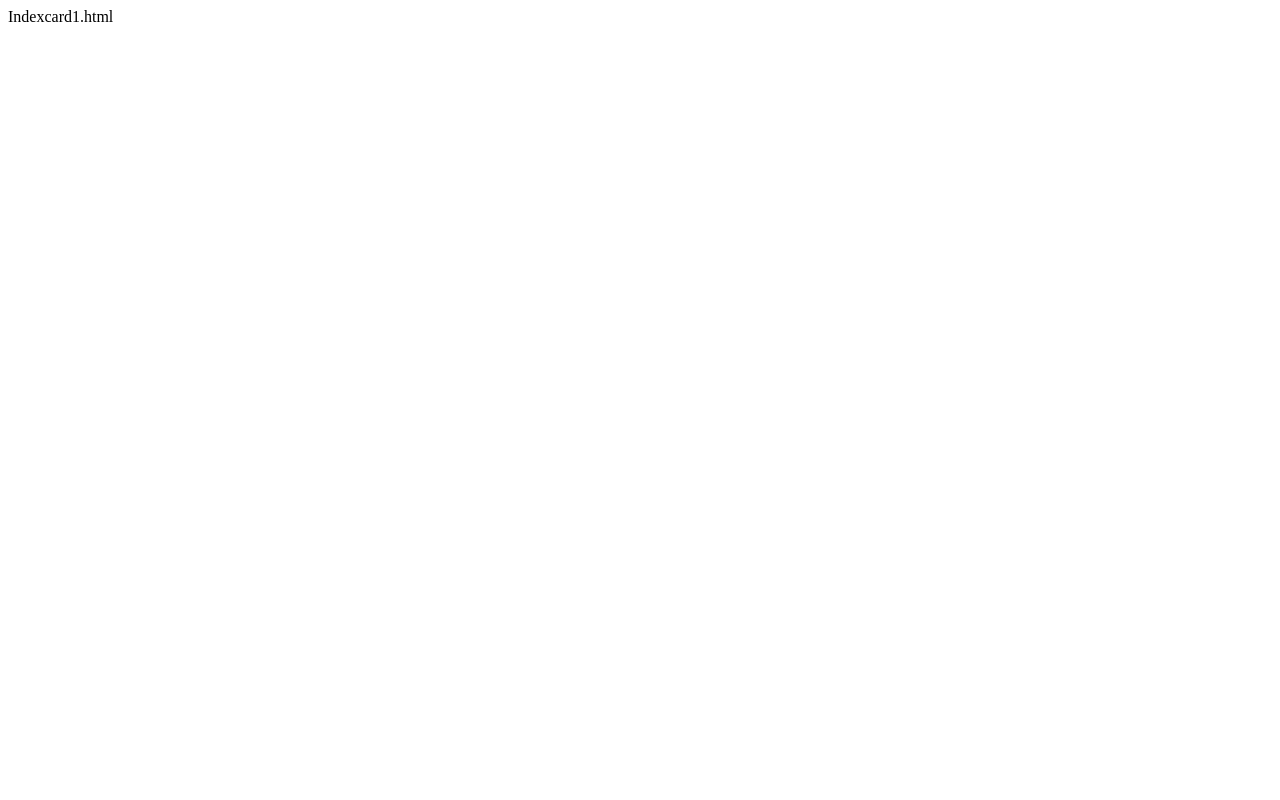
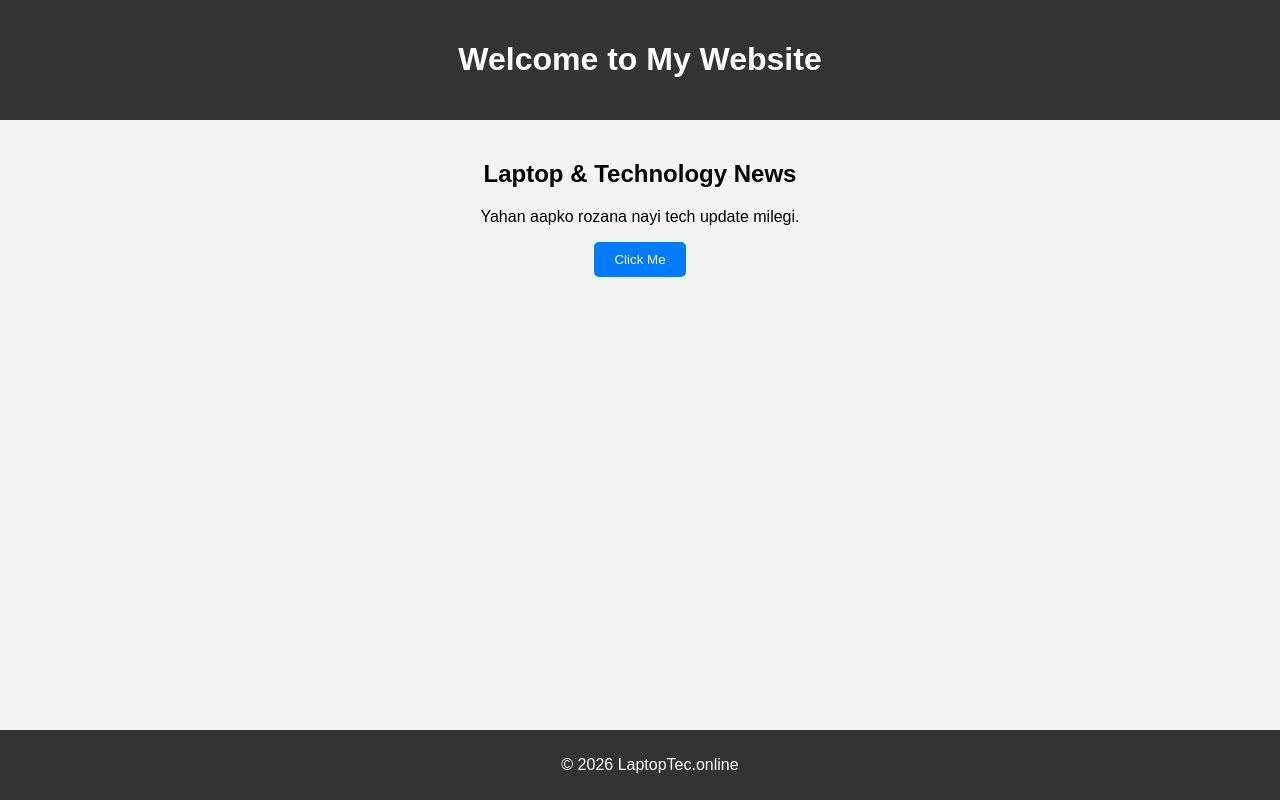
Before and after one commit to Suhana943/AI-ASSTACE, a plain HTML site: page Indexcard1.html in a window 1280 px wide. Drawn offline with Linux system fonts and the light colour scheme.

Commit message:
This change the 1web page

```diff
--- a/Indexcard1.html
+++ b/Indexcard1.html
@@ -1 +1,34 @@
-Indexcard1.html
+<!DOCTYPE html>
+<html lang="en">
+<head>
+    <meta charset="UTF-8">
+    <meta name="viewport" content="width=device-width, initial-scale=1.0">
+    <title>Mera Professional Webpage</title>
+    <style>
+        /* CSS Styling */
+        body { font-family: Arial, sans-serif; margin: 0; padding: 0; background-color: #f4f4f4; }
+        header { background: #333; color: #fff; padding: 20px; text-align: center; }
+        .container { padding: 20px; text-align: center; }
+        .btn { padding: 10px 20px; background: #007bff; color: white; border: none; cursor: pointer; border-radius: 5px; }
+        .btn:hover { background: #0056b3; }
+        footer { background: #333; color: white; text-align: center; padding: 10px; position: fixed; width: 100%; bottom: 0; }
+    </style>
+</head>
+<body>
+
+    <header>
+        <h1>Welcome to My Website</h1>
+    </header>
+
+    <div class="container">
+        <h2>Laptop & Technology News</h2>
+        <p>Yahan aapko rozana nayi tech update milegi.</p>
+        <button class="btn" onclick="alert('Welcome!')">Click Me</button>
+    </div>
+
+    <footer>
+        <p>&copy; 2026 LaptopTec.online</p>
+    </footer>
+
+</body>
+</html>
```
